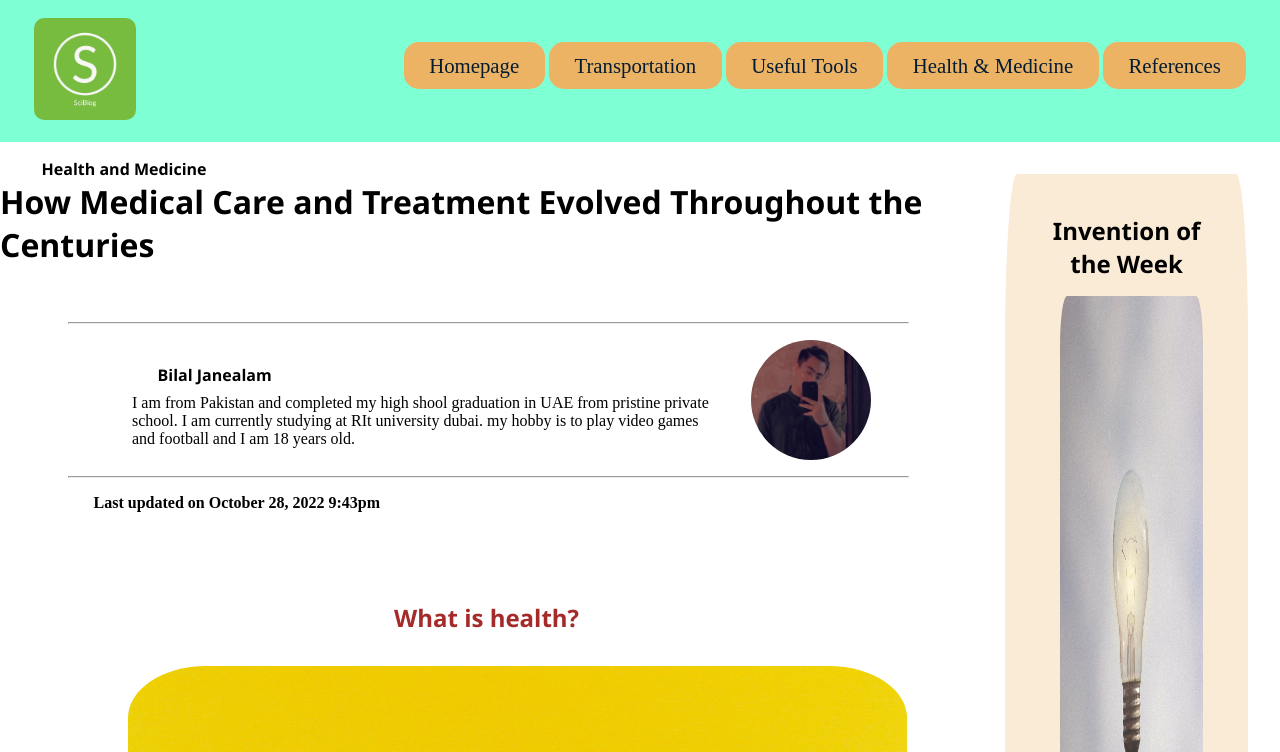
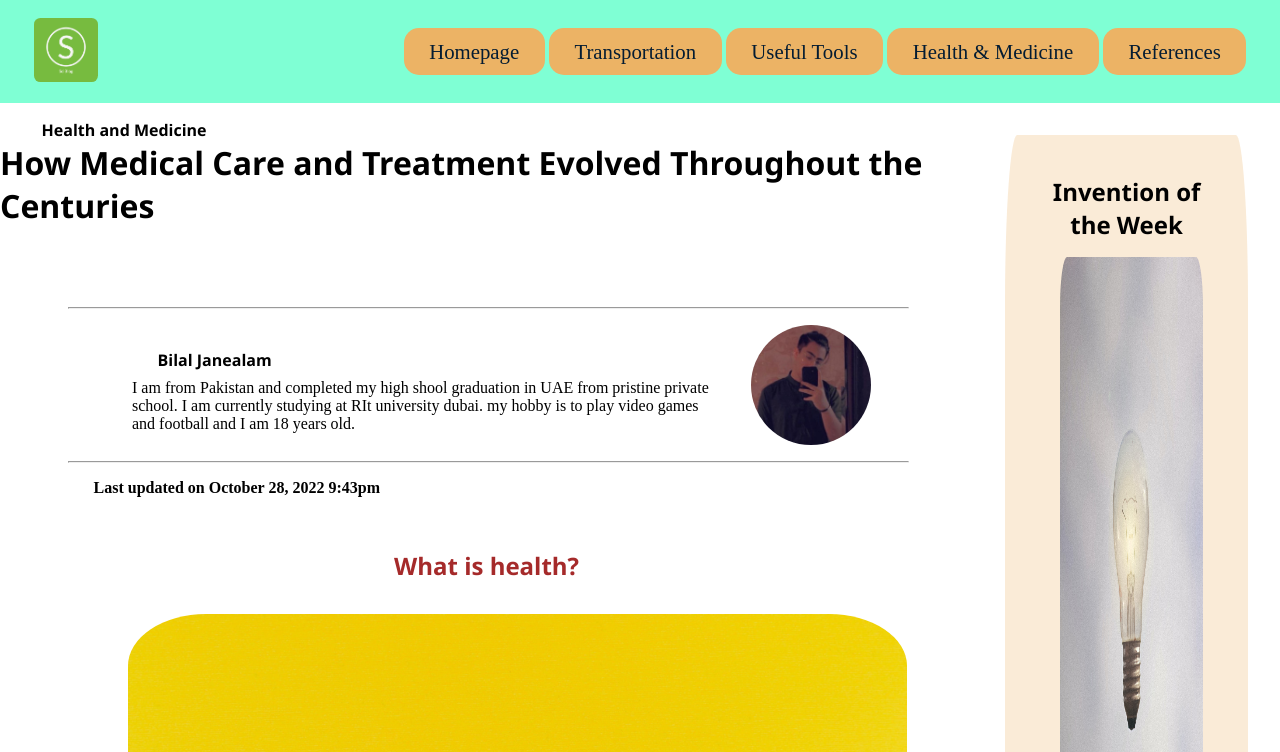
Before and after one commit to Omar-Abdullah-Shaikh-Al-Zoor/History-Changing-Inventions, a PHP site: page /health.html in a window 1280 px wide. Shown: the top 752 px of the page. Run offline with PHP 8.4, Linux system fonts and the light colour scheme.

Commit message:
small edits

```diff
--- a/assets/css/style.css
+++ b/assets/css/style.css
@@ -17,7 +17,6 @@ footer {
   grid-template-areas: "header header"
                         "main main"
                         "footer footer";
-
 }
 
 header {
@@ -118,7 +117,7 @@ footer p {
 
 /* content pages */
 .writer {
-  margin: 7vh 5vw 7vw 5vw;
+  margin: 10vh 5vw 4vw 5vw;
   padding-left: 0.5vh;
 }
 hr {
@@ -235,7 +234,7 @@ aside img {
   }
   .logo {
     margin: 1.2vh 2vw;
-    width: 8vw;
+    width: 5vw;
   }
   main {
     display: flex;
@@ -247,7 +246,6 @@ aside img {
   .main aside {
     margin-right: 10vw;
     width: 30vw;
-    position: sticky;
     height: fit-content;
     margin: 3.5vh 2.5vw;
     border-radius: 2%;
--- a/index.html
+++ b/index.html
@@ -23,6 +23,7 @@
 
 
             <main class="main">
+                <div>
                 <h1>History-Changing Inventions & Discoveries</h1>
                 <img src="/assets/media/inventions_mobile.jpg" alt="Bulb with 6 idea circles around it" class="img"/>
                 <hr />
```
